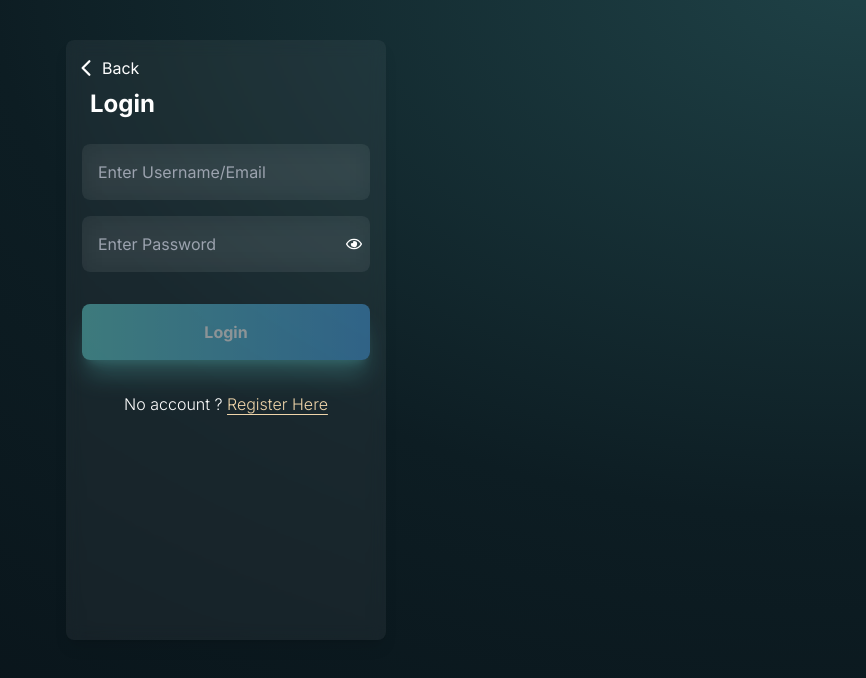
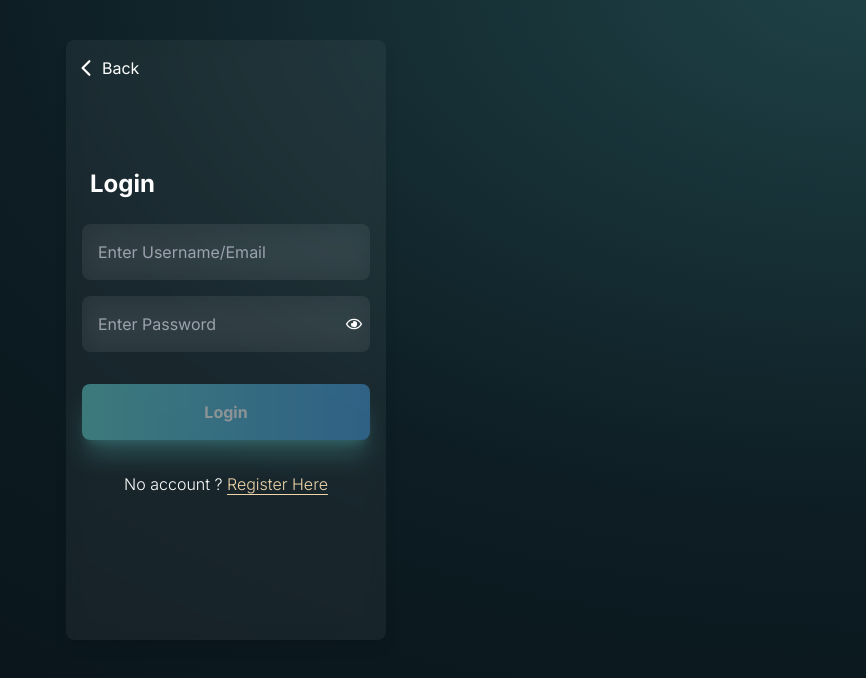
Before and after one commit to daffatabiano/you-app-fe, a Next.js app: page /auth/login in a window 1280 px wide. Shown: the top 678 px of the page, without its empty margins (414-1280 px from the left). Built offline with nearby package versions, Linux system fonts and the light colour scheme.

Commit message:
fixing bug

```diff
--- a/src/app/auth/login/page.tsx
+++ b/src/app/auth/login/page.tsx
@@ -66,7 +66,7 @@ export default function Page() {
         </i>
         Back
       </Link>
-      <div className="w-full -mt-44">
+      <div className="w-full -mt-4">
         <h1 className="text-2xl font-bold ps-2 pb-6 text-white">Login</h1>
         {message && (
           <p
--- a/src/app/interests/page.tsx
+++ b/src/app/interests/page.tsx
@@ -18,7 +18,6 @@ export default function Page() {
   if (!token) {
     router.push('/auth/login');
   }
-
 
   const interestTag = () => {
     const payload : Profile = {
```
